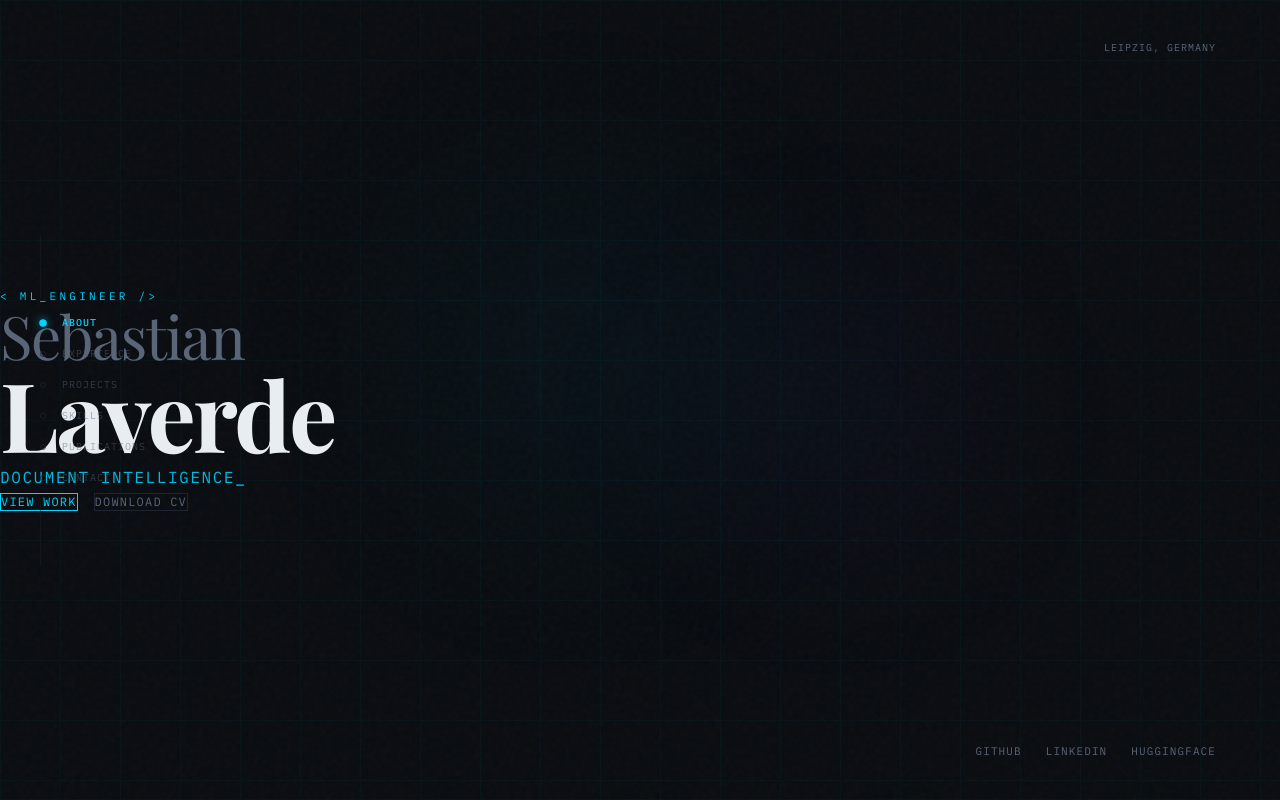
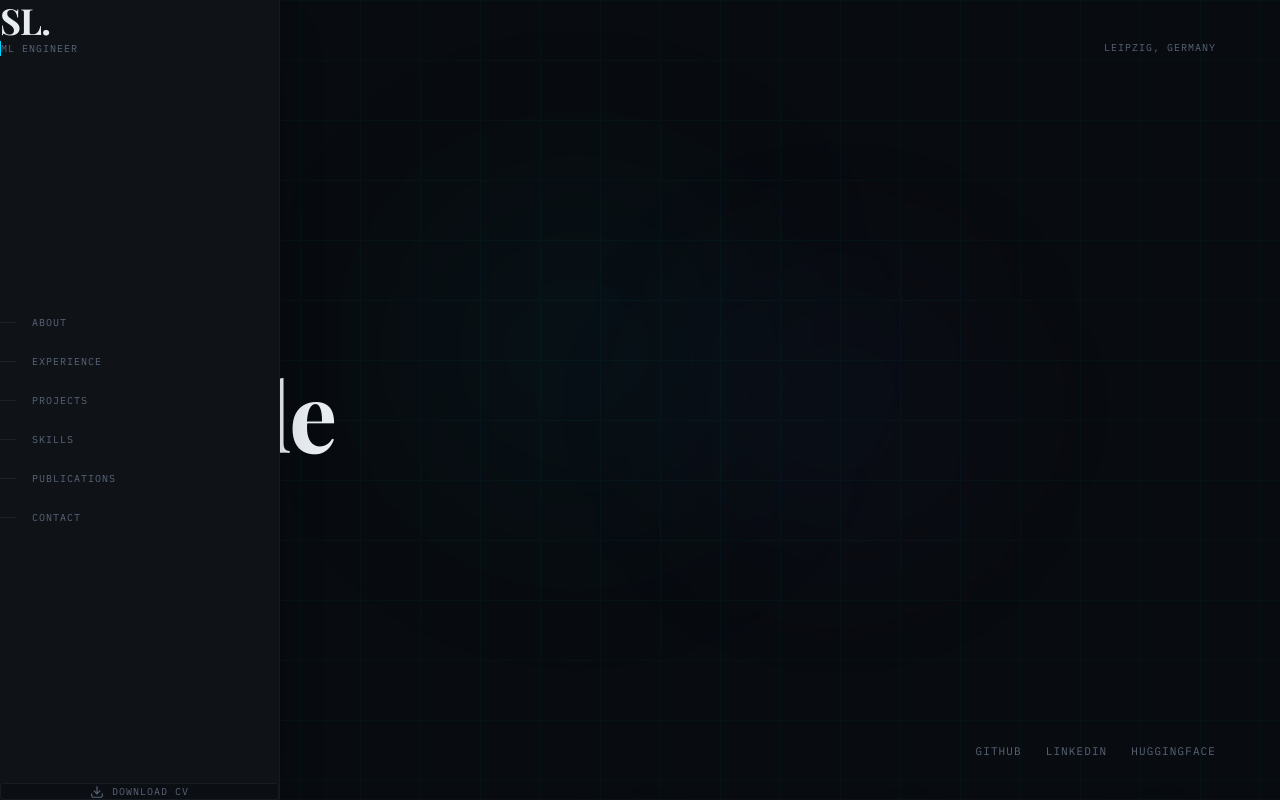
Before and after one commit to LaverdeS/ml-portfolio, a Next.js app: page / in a window 1280 px wide. Shown: the top 800 px of the page. Built offline with nearby package versions, Linux system fonts and the light colour scheme; a web font is replaced by a local one.

Commit message:
feat: complete two-pane dashboard layout for portfolio

```diff
--- a/src/app/page.tsx
+++ b/src/app/page.tsx
@@ -10,9 +10,14 @@ import Contact from '@/components/sections/Contact'
 
 export default function Home() {
   return (
-    <main className="min-h-screen relative overflow-x-hidden md:pl-32 lg:pl-48">
+    <div className="flex min-h-screen bg-bg">
       <Nav />
-      <Hero />
+      {/*
+        The mobile Nav is 14 units high, so pt-14 pushes content down on mobile.
+        On desktop (md), the sidebar is fixed, so we use ml-64/lg:ml-[280px] to push the main content right.
+      */}
+      <main className="flex-1 w-full relative overflow-x-hidden pt-14 md:pt-0 md:ml-64 lg:ml-[280px]">
+        <Hero />
       <Metrics />
       <About />
       <Experience />
@@ -20,6 +25,7 @@ export default function Home() {
       <Skills />
       <Publications />
       <Contact />
-    </main>
+      </main>
+    </div>
   )
 }
--- a/src/components/Nav.tsx
+++ b/src/components/Nav.tsx
@@ -13,12 +13,12 @@ const sections = [
 ]
 
 export default function Nav() {
-  const [activeSection, setActiveSection] = useState('about')
+  const [activeSection, setActiveSection] = useState('hero')
 
   useEffect(() => {
     const observerOptions = {
       root: null,
-      rootMargin: '-30% 0px -60% 0px', // Trigger active state when section is centered
+      rootMargin: '-30% 0px -60% 0px',
       threshold: 0
     }
 
@@ -32,7 +32,10 @@ export default function Nav() {
 
     const observer = new IntersectionObserver(observerCallback, observerOptions)
 
-    // Observe all sections
+    // Observe hero as well
+    const hero = document.getElementById('hero')
+    if (hero) observer.observe(hero)
+
     sections.forEach(sec => {
       const el = document.getElementById(sec.id)
       if (el) observer.observe(el)
@@ -43,40 +46,49 @@ export default function Nav() {
 
   return (
     <>
-      {/* Sticky Mobile Nav Top Bar (height 48px, blurred backdrop) */}
-      <header className="fixed top-0 left-0 right-0 h-12 bg-bg/70 backdrop-blur-md border-b border-border/30 z-50 flex items-center justify-between px-6 md:hidden select-none">
-        <a href="#hero" className="font-mono text-xs font-bold tracking-widest text-accent hover:text-text transition-colors duration-200">
-          &lt;SL /&gt;
+      {/* Mobile Top Bar */}
+      <header className="fixed top-0 left-0 right-0 h-14 bg-bg/90 backdrop-blur-md border-b border-border/40 z-50 flex items-center justify-between px-6 md:hidden select-none">
+        <a href="#hero" className="font-display text-lg font-bold tracking-widest text-text">
+          SL.
         </a>
         <a
           href={meta.cvPath}
           download
-          className="flex items-center gap-1.5 font-mono text-[9px] tracking-wider text-accent border border-accent/30 px-2.5 py-1 rounded-sm bg-accent-dim/10 hover:bg-accent-dim/20 transition-all duration-300"
+          className="flex items-center gap-1.5 font-mono text-[10px] tracking-wider text-accent border border-accent/30 px-3 py-1.5 rounded-sm bg-accent-dim/10 hover:bg-accent-dim/20 transition-all duration-300"
         >
-          <Download size={10} />
+          <Download size={12} />
           CV
         </a>
       </header>
 
-      {/* Fixed Sidebar Navigation (Desktop only, left side) */}
-      <nav className="fixed left-6 lg:left-10 top-1/2 -translate-y-1/2 z-50 hidden md:flex flex-col items-start gap-4 select-none">
-        {/* Decorative top line segment */}
-        <div className="w-px h-16 bg-border/40 mb-2 ml-[3px]" />
+      {/* Desktop Solid Sidebar */}
+      <aside className="hidden md:flex w-64 lg:w-[280px] fixed inset-y-0 left-0 bg-surface border-r border-border/40 z-50 flex-col justify-between py-12 px-8 shadow-2xl">
+        {/* Logo area */}
+        <div className="select-none">
+          <a href="#hero" className="inline-block font-display text-4xl font-bold tracking-tight text-text hover:text-accent transition-colors duration-300">
+            SL.
+          </a>
+          <p className="font-mono text-[10px] tracking-widest text-muted uppercase mt-4 border-l border-accent pl-3">
+            ML Engineer
+          </p>
+        </div>
 
+        {/* Links */}
+        <nav className="flex flex-col gap-6 select-none">
           {sections.map(sec => {
             const isActive = activeSection === sec.id
             return (
               <a
                 key={sec.id}
                 href={`#${sec.id}`}
-              className="group flex items-center gap-4 py-1.5 transition-all duration-300"
+                className="group flex items-center gap-4 py-1"
               >
-              {/* Dot */}
+                {/* Animated Line Indicator */}
                 <div
-                className={`w-1.5 h-1.5 rounded-full border transition-all duration-300 shrink-0 ${
+                  className={`h-[1px] transition-all duration-300 ${
                     isActive
-                    ? 'bg-accent border-accent scale-125 shadow-[0_0_8px_rgba(0,212,255,0.7)]'
-                    : 'bg-transparent border-border/80 group-hover:border-accent'
+                      ? 'bg-accent w-10 shadow-[0_0_8px_rgba(0,212,255,0.8)]'
+                      : 'bg-border/80 w-4 group-hover:bg-accent/60 group-hover:w-8'
                   }`}
                 />
 
@@ -84,8 +96,8 @@ export default function Nav() {
                 <span
                   className={`font-mono text-[10px] tracking-widest uppercase transition-all duration-300 ${
                     isActive
-                    ? 'text-accent font-medium'
-                    : 'text-muted/50 group-hover:text-text'
+                      ? 'text-accent font-semibold'
+                      : 'text-muted group-hover:text-text'
                   }`}
                 >
                   {sec.label}
@@ -93,10 +105,20 @@ export default function Nav() {
               </a>
             )
           })}
+        </nav>
 
-        {/* Decorative bottom line segment */}
-        <div className="w-px h-16 bg-border/40 mt-2 ml-[3px]" />
-      </nav>
+        {/* Footer / CV */}
+        <div className="select-none flex flex-col gap-4">
+          <a
+            href={meta.cvPath}
+            download
+            className="flex items-center justify-center gap-2 font-mono text-[10px] tracking-widest text-muted border border-border/60 py-3.5 hover:border-accent hover:text-accent transition-all duration-300 uppercase rounded-sm bg-bg/50"
+          >
+            <Download size={14} />
+            Download CV
+          </a>
+        </div>
+      </aside>
     </>
   )
 }
```
Lines whose indentation alone changed are shown as unchanged.
